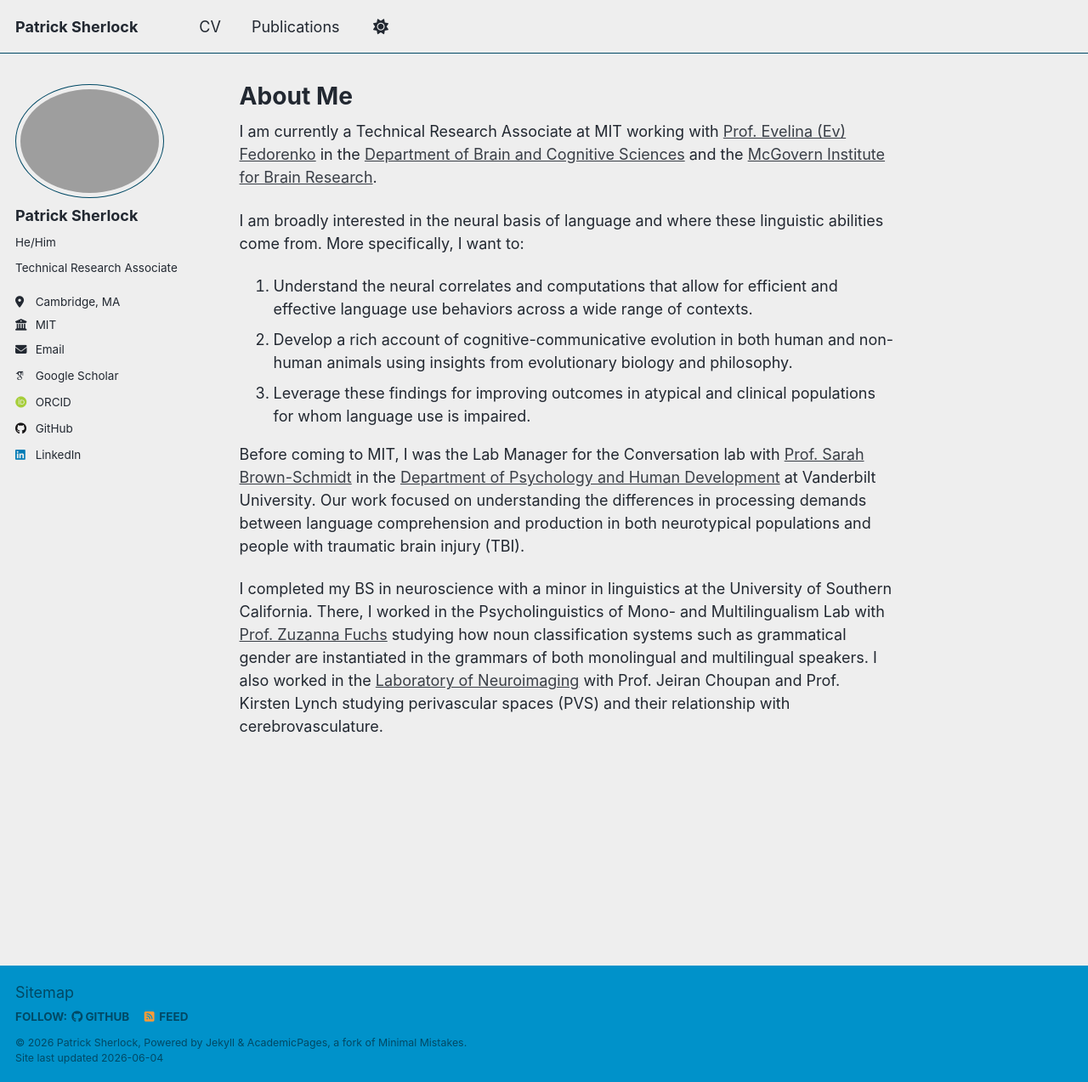
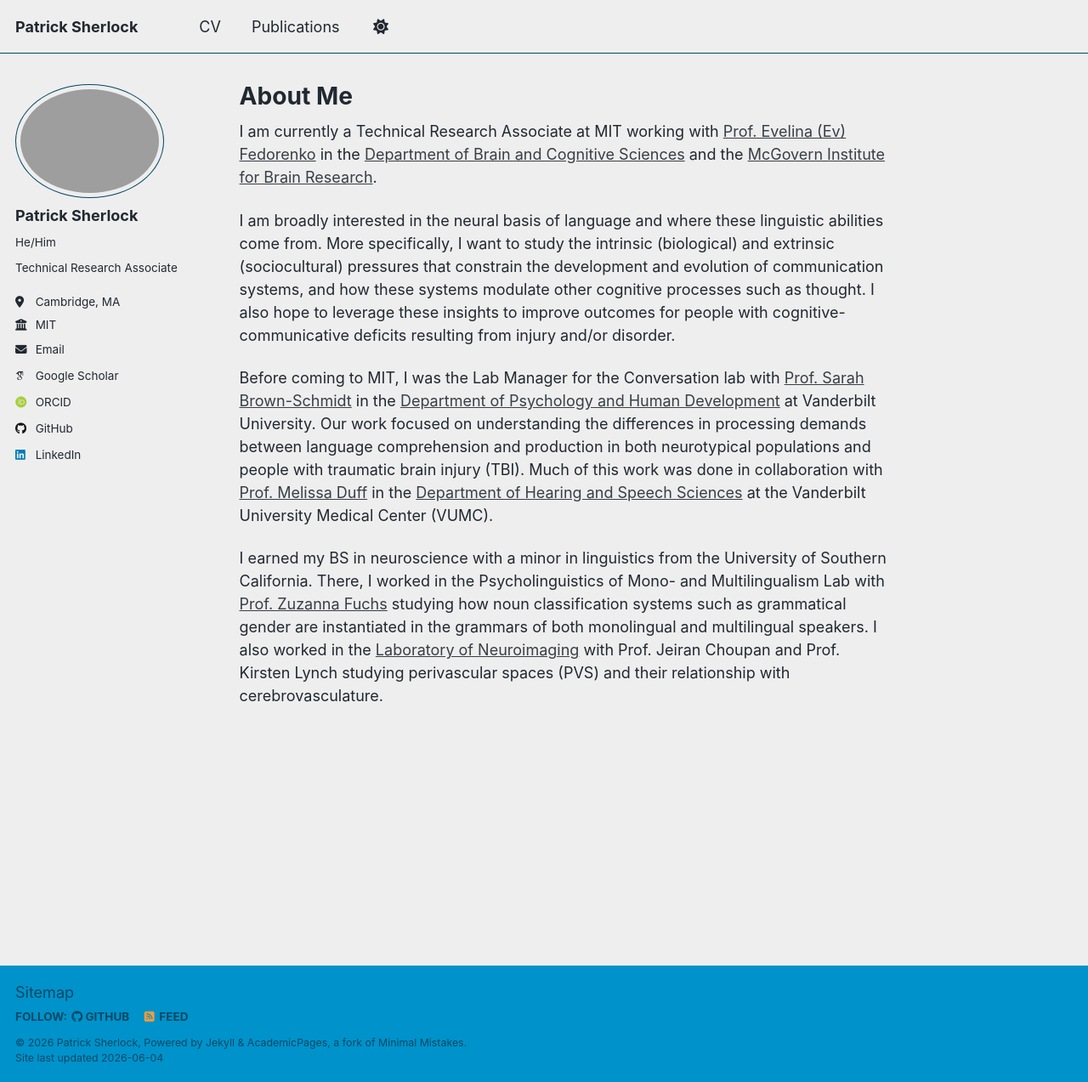
Before and after one commit to patricksherlock/patricksherlock.github.io, a Jekyll site: the page built from _pages/about.md, in a window 1280 px wide and 1273 px high. Shown: the whole window at 85% size. Built offline with Jekyll 4.4.1, drawn with Linux system fonts in a browser that asks for light colours; some web fonts are replaced; a script that is not in the unit is left out.

Commit message:
Update about.md

```diff
--- a/_pages/about.md
+++ b/_pages/about.md
@@ -10,12 +10,8 @@ redirect_from:
 
 I am currently a Technical Research Associate at MIT working with [Prof. Evelina (Ev) Fedorenko](https://evlab.mit.edu/) in the [Department of Brain and Cognitive Sciences](https://bcs.mit.edu/) and the [McGovern Institute for Brain Research](https://mcgovern.mit.edu/).
 
-I am broadly interested in the neural basis of language and where these linguistic abilities come from. More specifically, I want to:
+I am broadly interested in the neural basis of language and where these linguistic abilities come from. More specifically, I want to study the intrinsic (biological) and extrinsic (sociocultural) pressures that constrain the development and evolution of communication systems, and how these systems modulate other cognitive processes such as thought. I also hope to leverage these insights to improve outcomes for people with cognitive-communicative deficits resulting from injury and/or disorder.
 
-1. Understand the neural correlates and computations that allow for efficient and effective language use behaviors across a wide range of contexts.
-2. Develop a rich account of cognitive-communicative evolution in both human and non-human animals using insights from evolutionary biology and philosophy.
-3. Leverage these findings for improving outcomes in atypical and clinical populations for whom language use is impaired.
+Before coming to MIT, I was the Lab Manager for the Conversation lab with [Prof. Sarah Brown-Schmidt](https://www.sarahbrownschmidt.com/) in the [Department of Psychology and Human Development](https://peabody.vanderbilt.edu/academics/departments/psych/) at Vanderbilt University. Our work focused on understanding the differences in processing demands between language comprehension and production in both neurotypical populations and people with traumatic brain injury (TBI). Much of this work was done in collaboration with [Prof. Melissa Duff](https://www.dufflab.org/) in the [Department of Hearing and Speech Sciences](https://medschool.vanderbilt.edu/hearing-speech/) at the Vanderbilt University Medical Center (VUMC).
 
-Before coming to MIT, I was the Lab Manager for the Conversation lab with [Prof. Sarah Brown-Schmidt](https://www.sarahbrownschmidt.com/) in the [Department of Psychology and Human Development](https://peabody.vanderbilt.edu/academics/departments/psych/) at Vanderbilt University. Our work focused on understanding the differences in processing demands between language comprehension and production in both neurotypical populations and people with traumatic brain injury (TBI).
-
-I completed my BS in neuroscience with a minor in linguistics at the University of Southern California. There, I worked in the Psycholinguistics of Mono- and Multilingualism Lab with [Prof. Zuzanna Fuchs](https://www.zuzannazfuchs.com/) studying how noun classification systems such as grammatical gender are instantiated in the grammars of both monolingual and multilingual speakers. I also worked in the [Laboratory of Neuroimaging](https://loni.usc.edu/) with Prof. Jeiran Choupan and Prof. Kirsten Lynch studying perivascular spaces (PVS) and their relationship with cerebrovasculature.
+I earned my BS in neuroscience with a minor in linguistics from the University of Southern California. There, I worked in the Psycholinguistics of Mono- and Multilingualism Lab with [Prof. Zuzanna Fuchs](https://www.zuzannazfuchs.com/) studying how noun classification systems such as grammatical gender are instantiated in the grammars of both monolingual and multilingual speakers. I also worked in the [Laboratory of Neuroimaging](https://loni.usc.edu/) with Prof. Jeiran Choupan and Prof. Kirsten Lynch studying perivascular spaces (PVS) and their relationship with cerebrovasculature.
```
